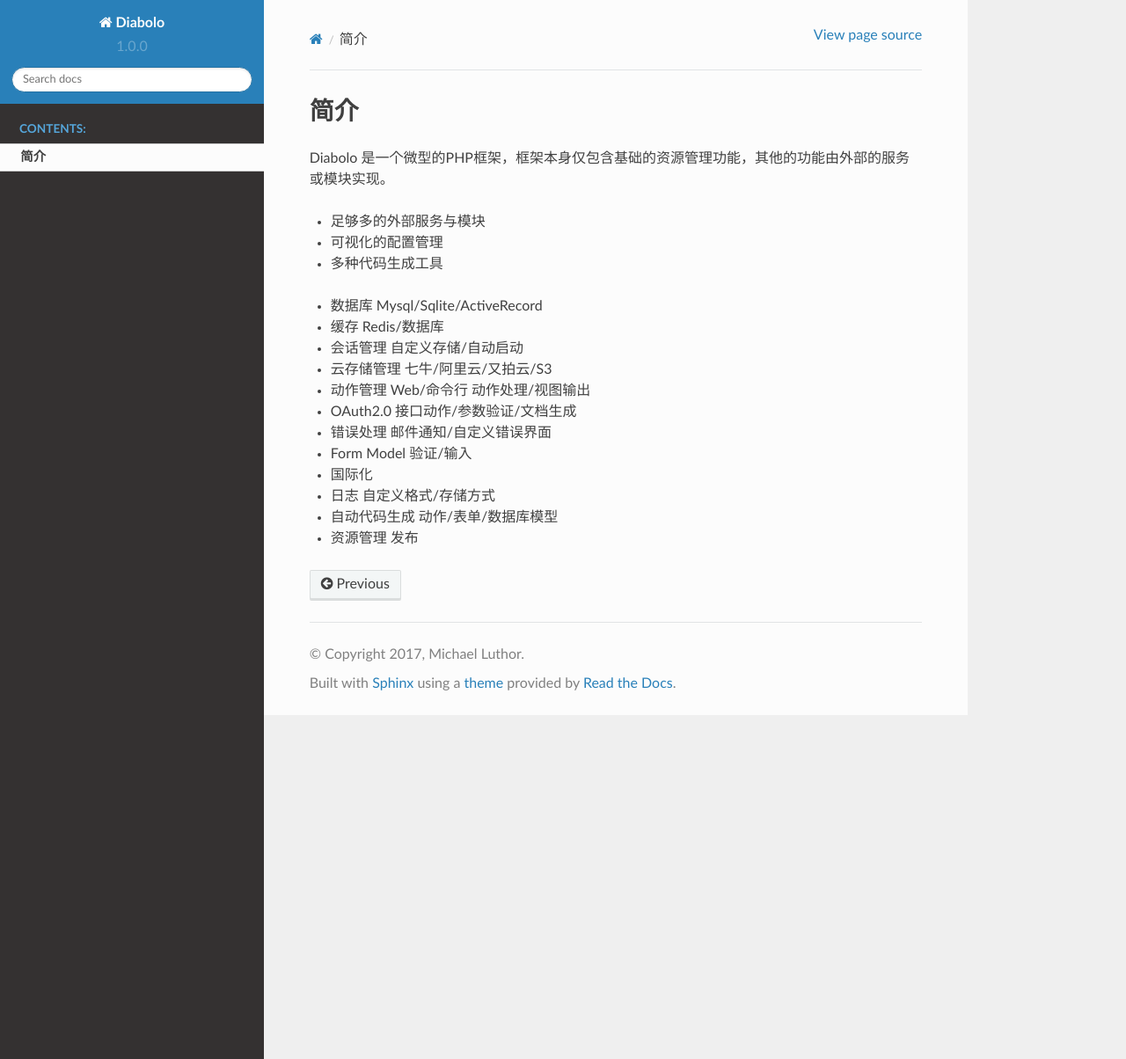
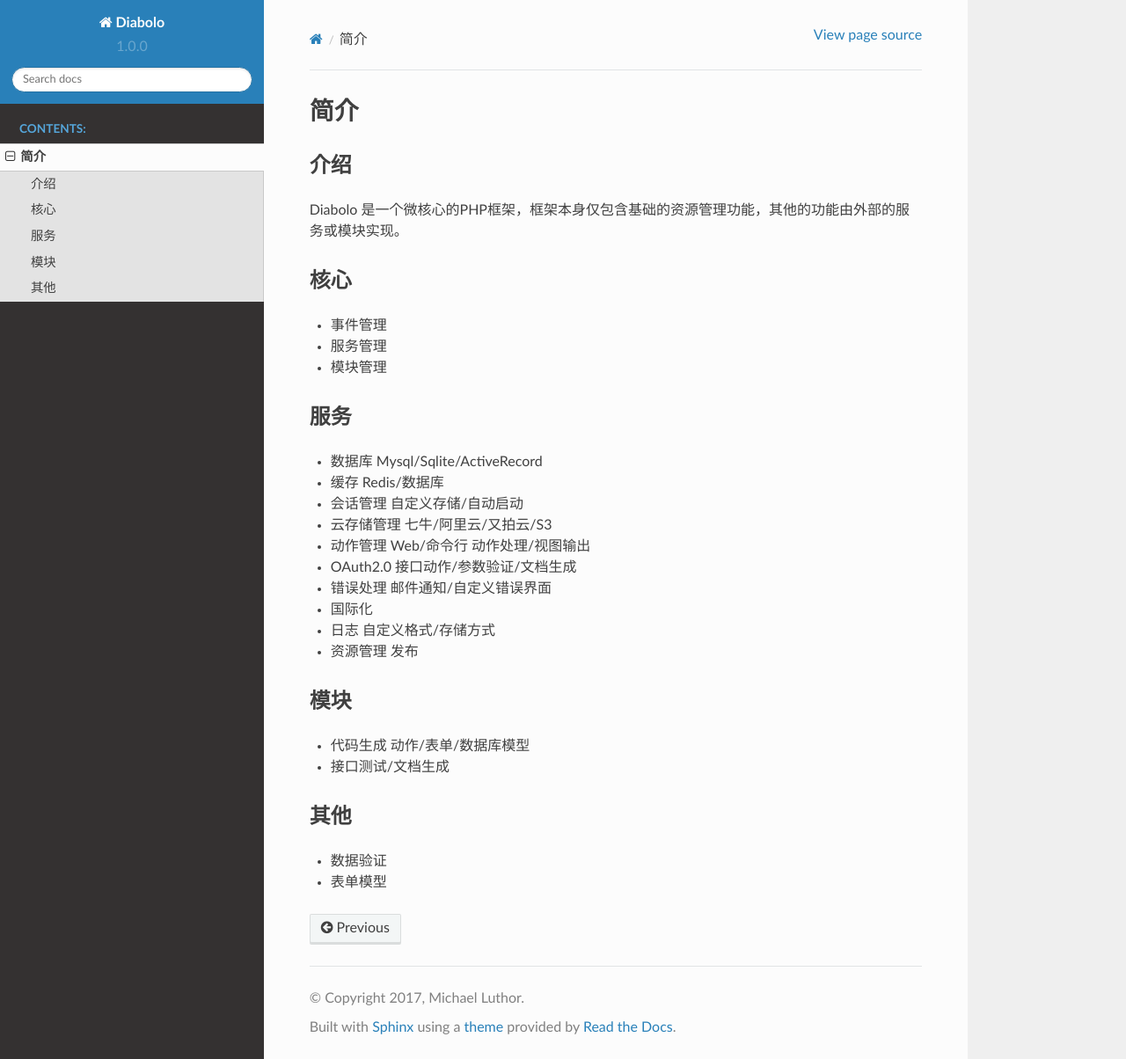
Before and after one commit to Diabolo-Framework/Document, a Sphinx documentation site: the page built from source/introduction.rst, in a window 1280 px wide and 1204 px high. Shown: the whole window at 88% size. Built offline with Sphinx 7.4.7 and the Read the Docs theme 2.0.0, drawn with Linux system fonts in a browser that asks for light colours.

Commit message:
update doc

```diff
--- a/source/introduction.rst
+++ b/source/introduction.rst
@@ -1,12 +1,18 @@
 简介
 ====
 
-Diabolo 是一个微型的PHP框架，框架本身仅包含基础的资源管理功能，其他的功能由外部的服务或模块实现。
+介绍
+----
+Diabolo 是一个微核心的PHP框架，框架本身仅包含基础的资源管理功能，其他的功能由外部的服务或模块实现。
 
-- 足够多的外部服务与模块
-- 可视化的配置管理
-- 多种代码生成工具
+核心
+----
+* 事件管理
+* 服务管理
+* 模块管理
 
+服务
+----
 * 数据库 Mysql/Sqlite/ActiveRecord
 * 缓存 Redis/数据库
 * 会话管理 自定义存储/自动启动
@@ -14,8 +20,16 @@
 * 动作管理 Web/命令行 动作处理/视图输出
 * OAuth2.0 接口动作/参数验证/文档生成
 * 错误处理 邮件通知/自定义错误界面
-* Form Model 验证/输入
 * 国际化
 * 日志 自定义格式/存储方式
-* 自动代码生成 动作/表单/数据库模型
 * 资源管理 发布
+
+模块
+----
+* 代码生成 动作/表单/数据库模型
+* 接口测试/文档生成
+
+其他
+----
+* 数据验证
+* 表单模型
```
